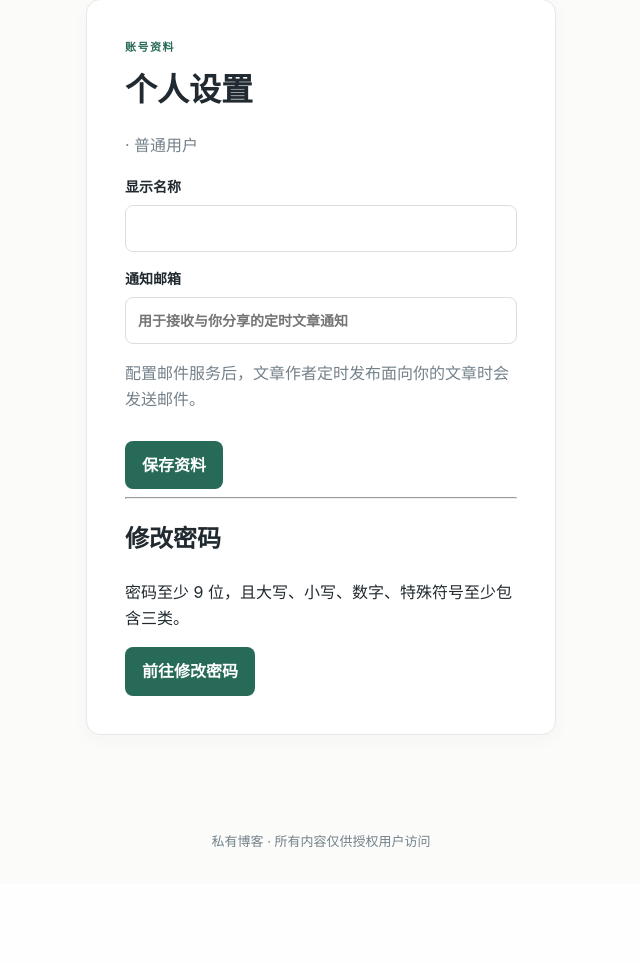
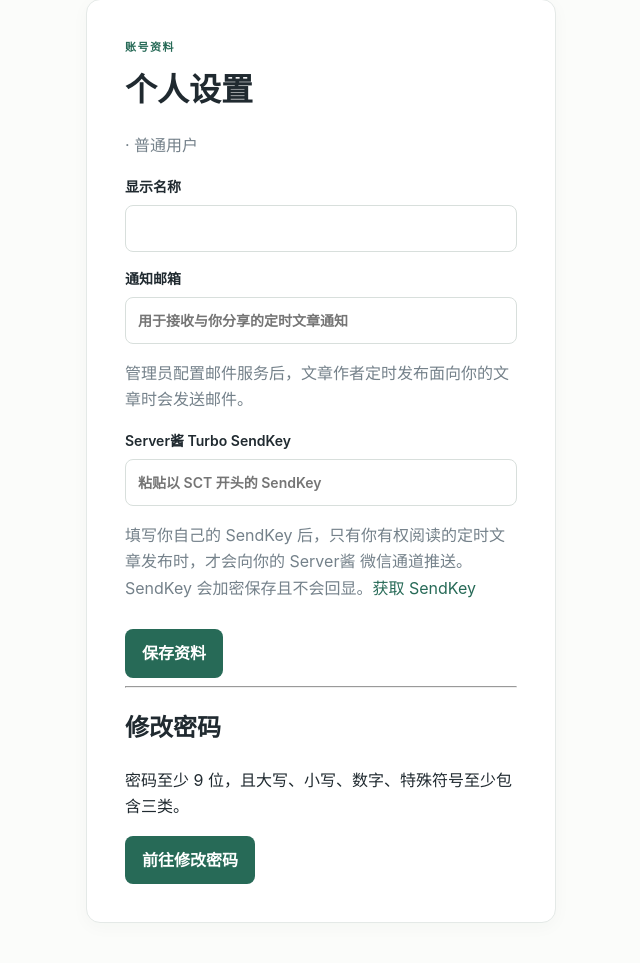
Before and after one commit to wuxiancai/blog, a FastAPI app: template app/templates/settings.html in a window 1280 px wide. Shown: the part 217-1180 px from the top of the page, without its empty margins (319-959 px from the left). Before the commit the page ends 1064 px from the top, so only its background shows below. Run offline with FastAPI, Linux system fonts and the light colour scheme; the template is opened without the code that fills it, so the values that code supplies are empty; parts of the project's set-up code (start-up, migrations or seed data) failed here and were passed over.

Commit message:
Add ServerChan WeChat article notifications

```diff
--- a/app/main.py
+++ b/app/main.py
@@ -3,6 +3,7 @@ from contextlib import asynccontextmanager
 from datetime import datetime, timezone
 from email.message import EmailMessage
 import base64
+import urllib.error, urllib.parse, urllib.request
 from pathlib import Path
 from zoneinfo import ZoneInfo
 import bleach
@@ -103,12 +104,43 @@ def publish_due():
                 article.published_at = now
                 targets = list(article.readers) if article.visibility == "selected" else db.scalars(select(User).where(User.active.is_(True))).all()
                 if article.visibility == "selected": targets.extend(member for group in article.reader_groups for member in group.users)
-                notifications.append((article.title, article.author.display_name or article.author.username, {u.email.strip() for u in targets if u.active and u.email.strip() and u.id != article.author_id}))
+                email_targets = {u.email.strip() for u in targets if u.active and u.email.strip() and u.id != article.author_id}
+                sendkeys = {u.serverchan_sendkey for u in targets if u.active and u.serverchan_sendkey and u.id != article.author_id}
+                base_url_row = db.get(Setting, "smtp_base_url")
+                base_url = (base_url_row.value if base_url_row else os.getenv("APP_BASE_URL", "")).rstrip("/")
+                notifications.append((article.id, article.title, article.author.display_name or article.author.username, email_targets, sendkeys, base_url))
             db.commit()
-        for title, author, recipients in notifications:
+        for article_id, title, author, recipients, sendkeys, base_url in notifications:
             for recipient in recipients:
                 try: send_publish_notice(recipient, title, author)
                 except Exception: logging.exception("定时文章通知邮件发送失败: %s", recipient)
+            for sendkey in sendkeys:
+                try: send_serverchan_notice(sendkey, title, author, article_id, base_url)
+                except Exception: logging.exception("定时文章 Server酱 微信通知发送失败")
+
+def send_serverchan_notice(encrypted_sendkey: str, title: str, author: str, article_id: int, base_url: str):
+    sendkey = serverchan_cipher().decrypt(encrypted_sendkey.encode()).decode()
+    title_text = f"文章发布：{title}"[:32].replace("\n", " ").replace("\r", " ")
+    body = f"{author} 发布了一篇与你分享的文章：**{title}**"
+    if base_url: body += f"\n\n[阅读文章]({base_url}/articles/{article_id})"
+    endpoint = f"https://sctapi.ftqq.com/{sendkey}.send"
+    request = urllib.request.Request(endpoint, data=urllib.parse.urlencode({"title": title_text, "desp": body}).encode(), headers={"Content-Type": "application/x-www-form-urlencoded"}, method="POST")
+    try:
+        with urllib.request.urlopen(request, timeout=15) as response:
+            result = json.loads(response.read(65536).decode("utf-8"))
+    except urllib.error.HTTPError as exc:
+        raise RuntimeError(f"Server酱 HTTP 错误 {exc.code}") from None
+    except Exception:
+        raise RuntimeError("Server酱连接或响应解析失败") from None
+    if str(result.get("code")) != "0":
+        raise RuntimeError(f"Server酱返回错误 code={result.get('code', 'unknown')}")
+
+def serverchan_cipher():
+    secret = os.getenv("APP_SECRET", "")
+    if not secret or secret == "replace-with-a-long-random-secret":
+        raise RuntimeError("请先在 APP_SECRET 中设置稳定的随机密钥，再保存 Server酱 SendKey")
+    key = base64.urlsafe_b64encode(hashlib.sha256(("private-blog-serverchan:" + secret).encode()).digest())
+    return Fernet(key)
 
 def send_publish_notice(recipient: str, title: str, author: str):
     config = smtp_config()
@@ -659,15 +691,20 @@ def delete_group(request: Request, group_id: int, csrf: str = Form(...), admin:
 
 @app.get("/settings", response_class=HTMLResponse)
 def settings_page(request: Request, user: User = Depends(current_user)):
-    return page(request, "settings.html", user=user, error="")
+    return page(request, "settings.html", user=user, serverchan_key_is_set=bool(user.serverchan_sendkey), error="")
 
 @app.post("/settings")
-def update_settings(request: Request, display_name: str = Form(""), email: str = Form(""), csrf: str = Form(...), user: User = Depends(current_user), db: Session = Depends(get_db)):
+def update_settings(request: Request, display_name: str = Form(""), email: str = Form(""), serverchan_sendkey: str = Form(""), clear_serverchan_sendkey: str = Form(""), csrf: str = Form(...), user: User = Depends(current_user), db: Session = Depends(get_db)):
     verify_csrf(request, csrf)
     email = email.strip()
     if email and (len(email) > 320 or not re.fullmatch(r"[^\s@]+@[^\s@]+\.[^\s@]+", email)): raise HTTPException(400, "邮箱格式无效")
+    serverchan_sendkey = serverchan_sendkey.strip()
+    if serverchan_sendkey and (not serverchan_sendkey.startswith("SCT") or not re.fullmatch(r"[A-Za-z0-9_-]{3,255}", serverchan_sendkey)):
+        raise HTTPException(400, "请填写 Server酱 Turbo 的有效格式 SendKey（以 SCT 开头）")
     user.display_name = display_name.strip()[:120]
     user.email = email
+    if serverchan_sendkey: user.serverchan_sendkey = serverchan_cipher().encrypt(serverchan_sendkey.encode()).decode()
+    elif clear_serverchan_sendkey: user.serverchan_sendkey = ""
     audit(db, user.id, "user.profile", user.id)
     db.commit()
     return RedirectResponse("/settings", 303)
--- a/app/models.py
+++ b/app/models.py
@@ -29,6 +29,7 @@ class User(Base):
     username: Mapped[str] = mapped_column(String(80, collation="NOCASE"), unique=True, index=True)
     display_name: Mapped[str] = mapped_column(String(120), default="")
     email: Mapped[str] = mapped_column(String(320), default="")
+    serverchan_sendkey: Mapped[str] = mapped_column(String(512), default="")
     password_hash: Mapped[str] = mapped_column(String(255))
     role: Mapped[str] = mapped_column(String(20), default="user", index=True)
     active: Mapped[bool] = mapped_column(Boolean, default=True)
--- a/app/templates/settings.html
+++ b/app/templates/settings.html
@@ -1 +1,6 @@
-{% extends 'base.html' %}{% block title %}个人设置{% endblock %}{% block content %}<a class="back" href="/articles">← 返回文章</a><section class="card auth"><div class="eyebrow">账号资料</div><h1>个人设置</h1><p class="muted">{{ user.username }} · {{ '管理员' if user.role == 'admin' else '普通用户' }}</p><form method="post"><input type="hidden" name="csrf" value="{{ csrf }}"><label>显示名称<input name="display_name" maxlength="120" value="{{ user.display_name }}"></label><label>通知邮箱<input name="email" type="email" maxlength="320" value="{{ user.email }}" placeholder="用于接收与你分享的定时文章通知"></label><p class="muted">配置邮件服务后，文章作者定时发布面向你的文章时会发送邮件。</p><button class="primary">保存资料</button></form><hr><h2>修改密码</h2><p>密码至少 9 位，且大写、小写、数字、特殊符号至少包含三类。</p><a class="button" href="/change-password">前往修改密码</a></section>{% endblock %}
+{% extends 'base.html' %}{% block title %}个人设置{% endblock %}{% block content %}
+<a class="back" href="/articles">← 返回文章</a><section class="card auth"><div class="eyebrow">账号资料</div><h1>个人设置</h1><p class="muted">{{ user.username }} · {{ '管理员' if user.role == 'admin' else '普通用户' }}</p>
+<form method="post"><input type="hidden" name="csrf" value="{{ csrf }}"><label>显示名称<input name="display_name" maxlength="120" value="{{ user.display_name }}"></label><label>通知邮箱<input name="email" type="email" maxlength="320" value="{{ user.email }}" placeholder="用于接收与你分享的定时文章通知"></label><p class="muted">管理员配置邮件服务后，文章作者定时发布面向你的文章时会发送邮件。</p>
+<label>Server酱 Turbo SendKey{% if serverchan_key_is_set %}<span class="muted">（已设置；留空则保留）</span>{% endif %}<input name="serverchan_sendkey" type="password" autocomplete="new-password" value="" placeholder="{{ '留空以保留现有 SendKey' if serverchan_key_is_set else '粘贴以 SCT 开头的 SendKey' }}"></label>
+{% if serverchan_key_is_set %}<label class="check"><input type="checkbox" name="clear_serverchan_sendkey" value="true">清除已保存的 Server酱 SendKey</label>{% endif %}
+<p class="muted">填写你自己的 SendKey 后，只有你有权阅读的定时文章发布时，才会向你的 Server酱 微信通道推送。SendKey 会加密保存且不会回显。<a href="https://sct.ftqq.com/docs/getting-started/sendkey/" target="_blank" rel="noreferrer">获取 SendKey</a></p><button class="primary">保存资料</button></form><hr><h2>修改密码</h2><p>密码至少 9 位，且大写、小写、数字、特殊符号至少包含三类。</p><a class="button" href="/change-password">前往修改密码</a></section>{% endblock %}
```
Also changed, not shown: docs/DECISIONS.md (+4 -0 lines), docs/HANDOFF.md (+1 -0 lines), docs/TASKS.md (+1 -0 lines), migrations/versions/c528de419ab2_user_serverchan_sendkey.py (added, +21 -0 lines), README.md.
